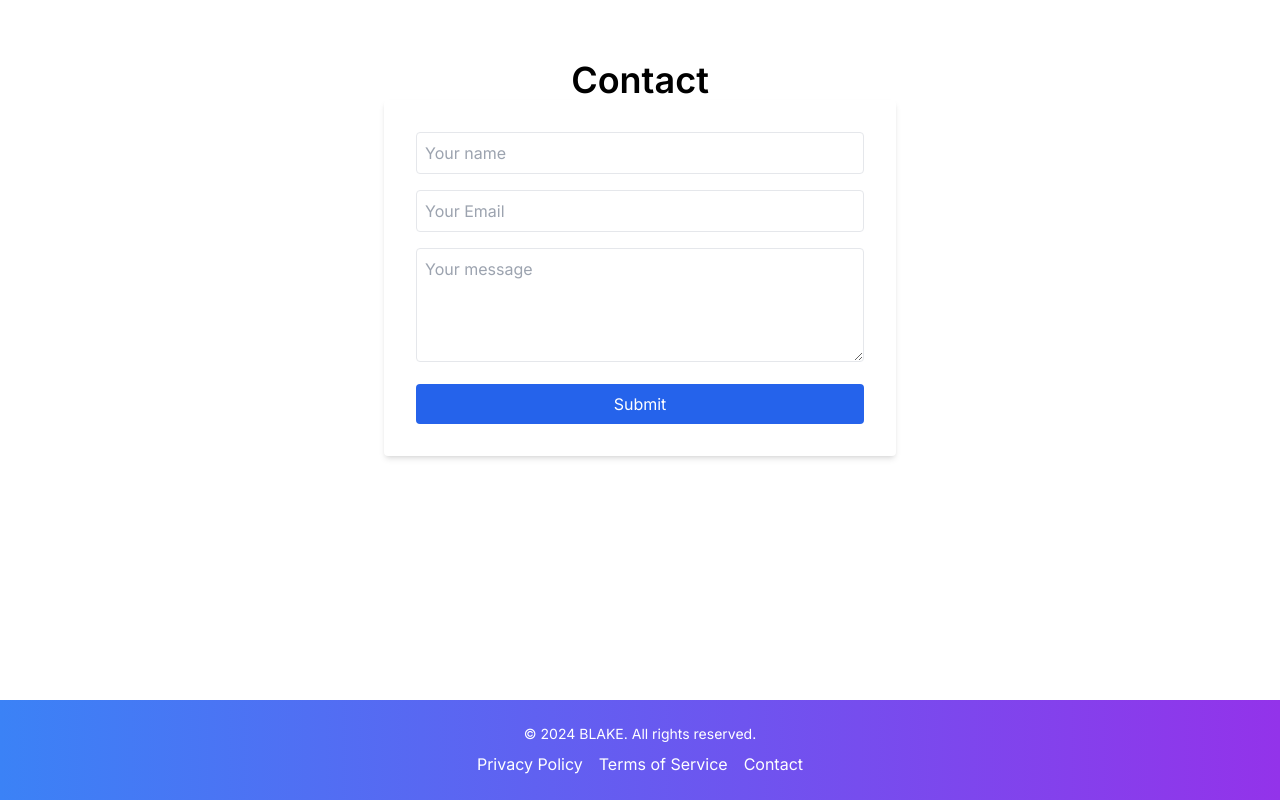
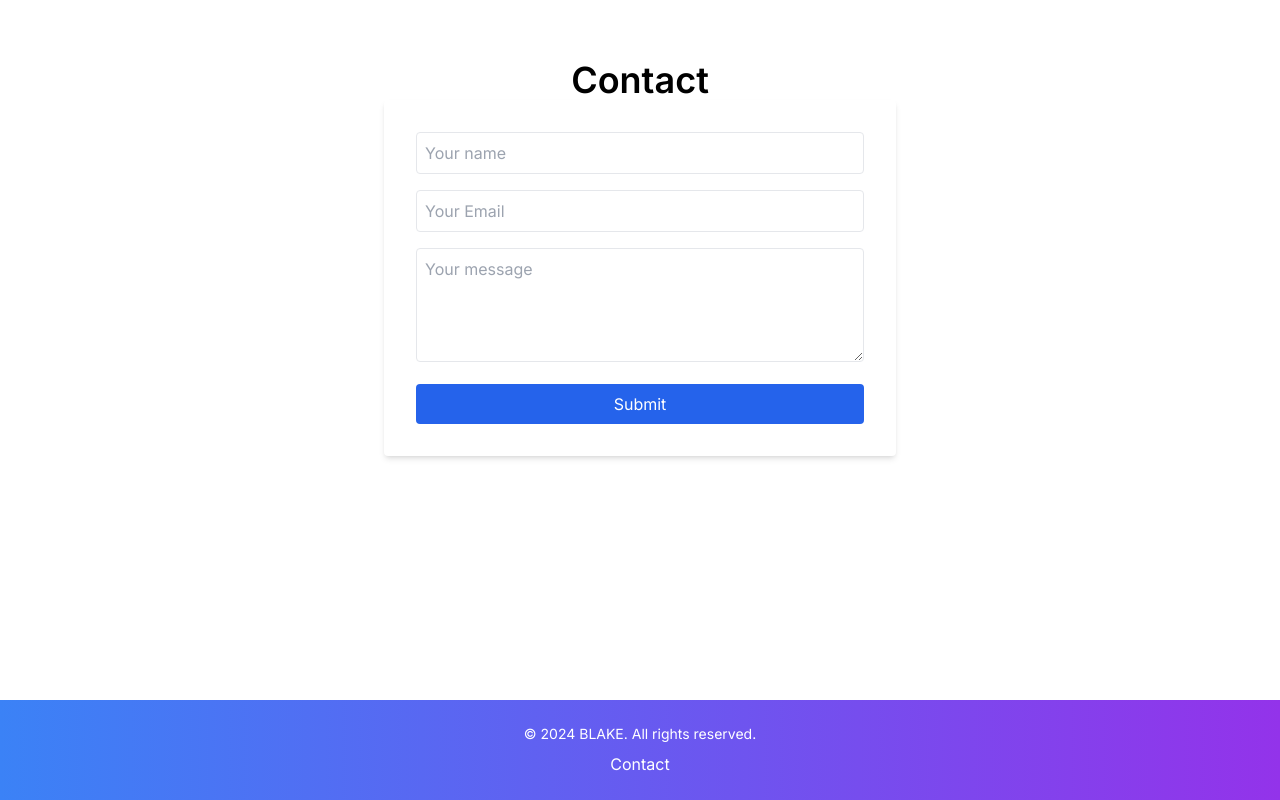
Before and after one commit to jose803196/LearnNextjs, a Next.js app: page / in a window 1280 px wide. Shown: the part 3322-4122 px from the top of the page. Built offline with nearby package versions, Linux system fonts and the light colour scheme.

Commit message:
fix: only contacts in footer

```diff
--- a/src/app/ui/components/Footer.tsx
+++ b/src/app/ui/components/Footer.tsx
@@ -9,8 +9,8 @@ const Footer: React.FC = () => {
           &copy; {new Date().getFullYear()} BLAKE. All rights reserved.
         </p>
         <div className="flex justify-center space-x-4 mt-2">
-          <a href="/privacy" className="hover:underline">Privacy Policy</a>
-          <a href="/terms" className="hover:underline">Terms of Service</a>
+          {/*<a href="/privacy" className="hover:underline">Privacy Policy</a>
+          <a href="/terms" className="hover:underline">Terms of Service</a>*/}
           <a href="/contactos" className="hover:underline">Contact</a>
         </div>
       </div>
```
